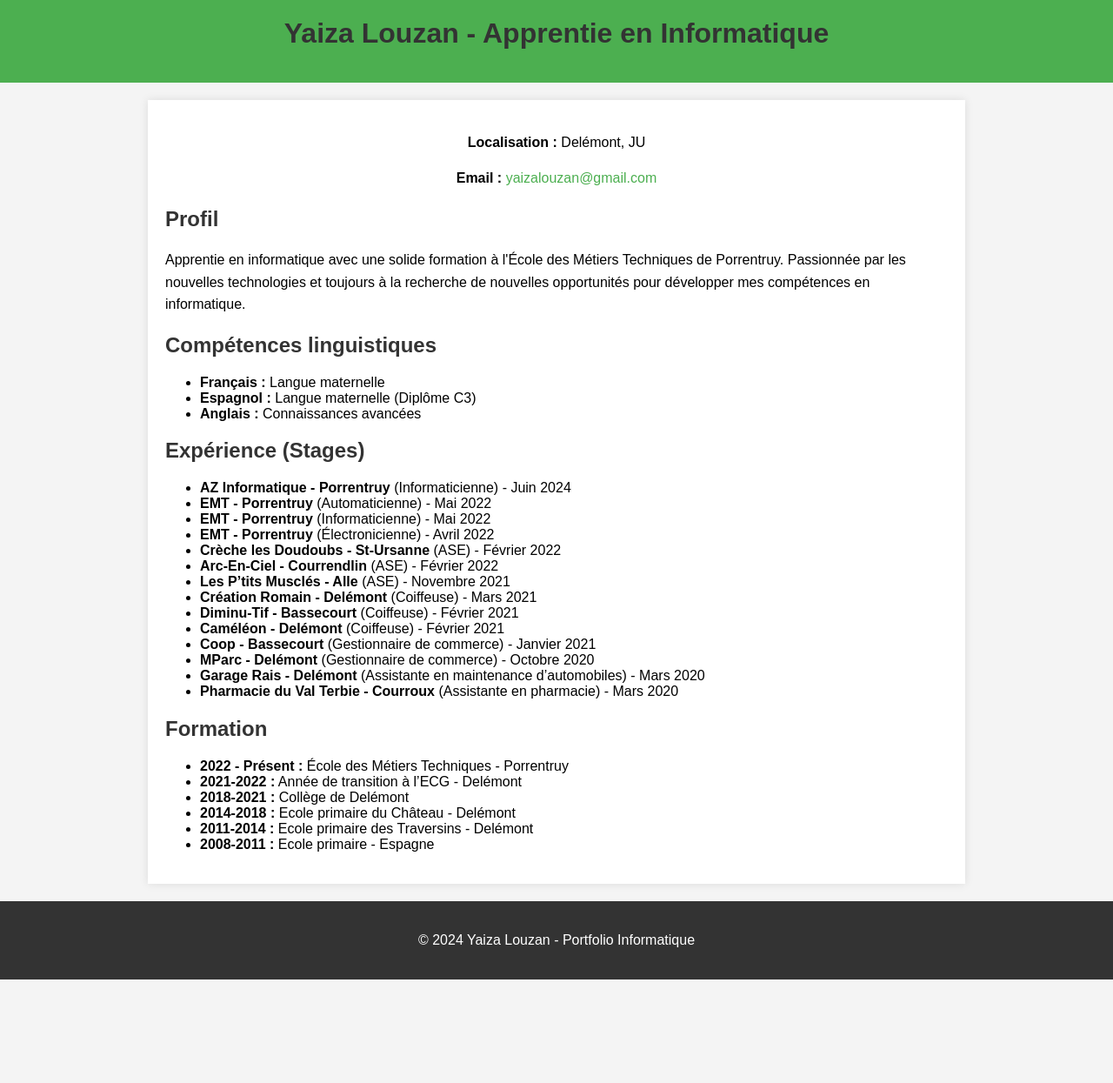
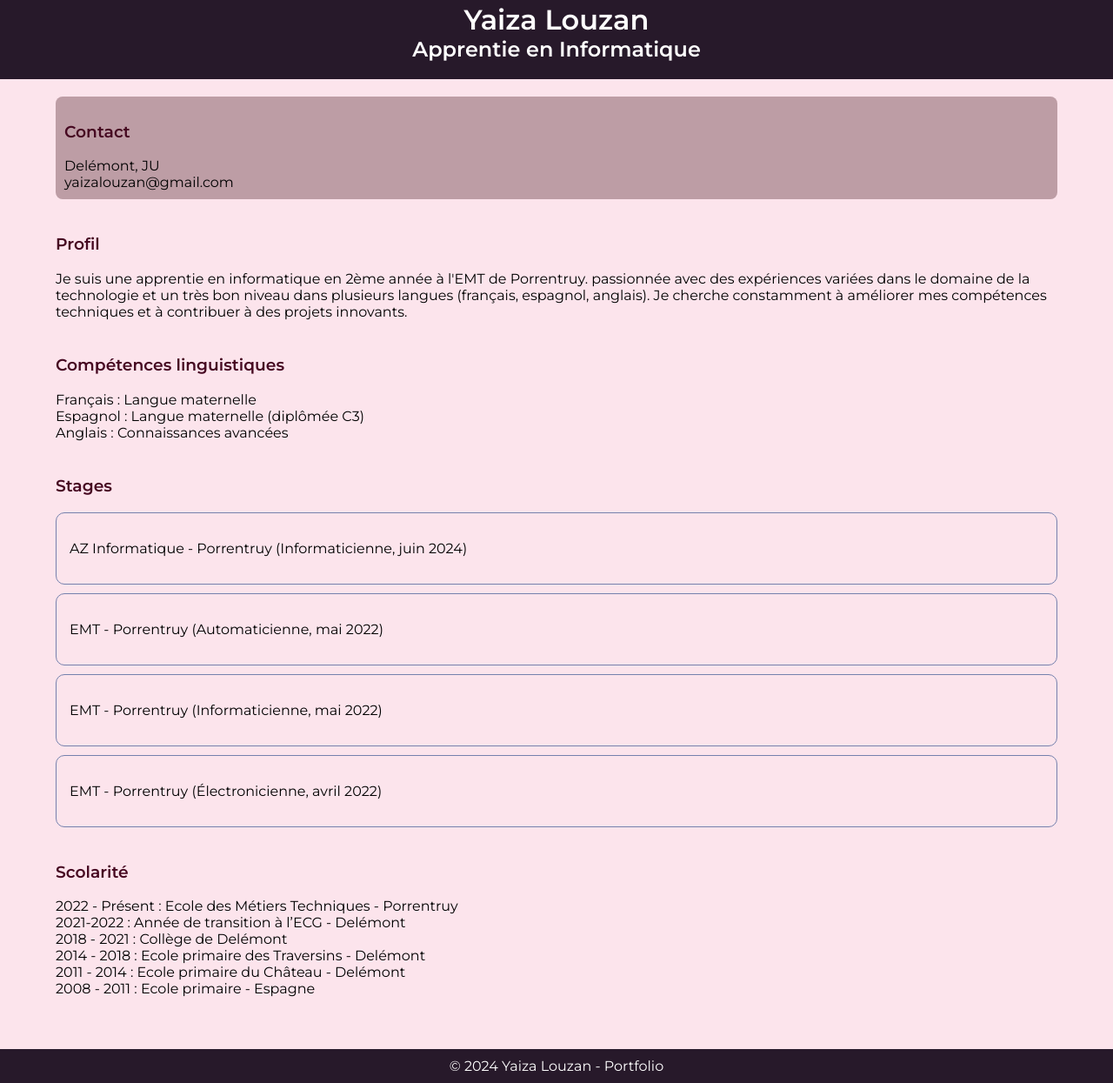
Before and after one commit to YaizaLouzan/portfolio, a plain HTML site: page index.html in a window 1280 px wide. Shown: the part 17-1262 px from the top of the page at 87% size. Before the commit the page ends 1143 px from the top, so only its background shows below. Drawn offline with Linux system fonts and the light colour scheme.

Commit message:
Update index.html

```diff
--- a/index.html
+++ b/index.html
@@ -1,107 +1,142 @@
 <!DOCTYPE html>
 <html lang="fr">
+
 <head>
     <meta charset="UTF-8">
     <meta name="viewport" content="width=device-width, initial-scale=1.0">
-    <meta name="description" content="Portfolio de Yaiza Louzan, Apprentie en Informatique.">
     <title>Portfolio - Yaiza Louzan</title>
+    <link href="https://fonts.googleapis.com/css2?family=Montserrat:wght@400;600&display=swap" rel="stylesheet">
     <style>
         body {
-            font-family: Arial, sans-serif;
+            font-family: 'Montserrat', sans-serif;
+            background-color: #fce4ec;
+            color: #333;
             margin: 0;
             padding: 0;
-            background-color: #f4f4f4;
         }
+
         header {
-            background-color: #4CAF50;
+            background-color: #27192a;
+            color: white;
+            padding: 20px;
+            text-align: center;
+        }
+
+        h1, h2 {
+            margin: 0;
+            color: #ffffff;
+        }
+
+        .container {
+            width: 90%;
+            max-width: 1200px;
+            margin: 0 auto;
+            padding: 20px;
+        }
+
+        .section {
+            margin-bottom: 40px;
+        }
+
+        h3 {
+            color: #460821;
+        }
+
+        p {
+            color: #000000;
+        }
+
+        .contact {
+            background-color: #bd9da5;
+            padding: 10px;
+            border-radius: 8px;
+            margin-bottom: 20px;
+        }
+
+        footer {
+            background-color: #27192a;
             color: white;
             text-align: center;
-            padding: 1rem;
+            padding: 10px;
         }
-        section {
-            max-width: 900px;
-            margin: 20px auto;
-            padding: 20px;
-            background-color: white;
-            box-shadow: 0px 0px 10px rgba(0, 0, 0, 0.1);
+
+        .contact-info {
+            margin: 0;
         }
-        h1, h2 {
-            color: #333;
+
+        .project-item {
+            background-color: #fce4ec;
+            padding: 15px;
+            border: 1px solid #7581ad;
+            border-radius: 10px;
+            margin-bottom: 10px;
         }
-        p {
-            line-height: 1.6;
-        }
-        .contact {
-            text-align: center;
-            margin-bottom: 20px;
-        }
-        .contact a {
-            color: #4CAF50;
-            text-decoration: none;
-        }
-        footer {
-            text-align: center;
-            padding: 1rem;
-            background-color: #333;
-            color: white;
-            margin-top: 20px;
-        }
+
     </style>
 </head>
+
 <body>
-
 <header>
-    <h1>Yaiza Louzan - Apprentie en Informatique</h1>
+    <h1>Yaiza Louzan</h1>
+    <h2>Apprentie en Informatique</h2>
 </header>
 
-<section>
-    <div class="contact">
-        <p><strong>Localisation :</strong> Delémont, JU</p>
-        <p><strong>Email :</strong> <a href="mailto:yaizalouzan@gmail.com">yaizalouzan@gmail.com</a></p>
-    </div>
+<div class="container">
+    <!-- Contact Section -->
+    <section class="section">
+        <div class="contact">
+            <h3>Contact</h3>
+            <p class="contact-info">Delémont, JU<br>
+                yaizalouzan@gmail.com</p>
+        </div>
+    </section>
 
-    <h2>Profil</h2>
-    <p>Apprentie en informatique avec une solide formation à l'École des Métiers Techniques de Porrentruy. Passionnée par les nouvelles technologies et toujours à la recherche de nouvelles opportunités pour développer mes compétences en informatique.</p>
+    <!-- Profil Section -->
+    <section class="section">
+        <h3>Profil</h3>
+        <p>Je suis une apprentie en informatique en 2ème année à l'EMT de Porrentruy. passionnée avec des expériences variées dans le domaine de la technologie et un très bon niveau dans plusieurs langues (français, espagnol, anglais). Je cherche constamment à améliorer mes compétences techniques et à contribuer à des projets innovants.</p>
+    </section>
 
-    <h2>Compétences linguistiques</h2>
-    <ul>
-        <li><strong>Français :</strong> Langue maternelle</li>
-        <li><strong>Espagnol :</strong> Langue maternelle (Diplôme C3)</li>
-        <li><strong>Anglais :</strong> Connaissances avancées</li>
-    </ul>
+    <!-- Compétences Langues Section -->
+    <section class="section">
+        <h3>Compétences linguistiques</h3>
+        <p>Français : Langue maternelle<br>
+            Espagnol : Langue maternelle (diplômée C3)<br>
+            Anglais : Connaissances avancées</p>
+    </section>
 
-    <h2>Expérience (Stages)</h2>
-    <ul>
-        <li><strong>AZ Informatique - Porrentruy</strong> (Informaticienne) - Juin 2024</li>
-        <li><strong>EMT - Porrentruy</strong> (Automaticienne) - Mai 2022</li>
-        <li><strong>EMT - Porrentruy</strong> (Informaticienne) - Mai 2022</li>
-        <li><strong>EMT - Porrentruy</strong> (Électronicienne) - Avril 2022</li>
-        <li><strong>Crèche les Doudoubs - St-Ursanne</strong> (ASE) - Février 2022</li>
-        <li><strong>Arc-En-Ciel - Courrendlin</strong> (ASE) - Février 2022</li>
-        <li><strong>Les P’tits Musclés - Alle</strong> (ASE) - Novembre 2021</li>
-        <li><strong>Création Romain - Delémont</strong> (Coiffeuse) - Mars 2021</li>
-        <li><strong>Diminu-Tif - Bassecourt</strong> (Coiffeuse) - Février 2021</li>
-        <li><strong>Caméléon - Delémont</strong> (Coiffeuse) - Février 2021</li>
-        <li><strong>Coop - Bassecourt</strong> (Gestionnaire de commerce) - Janvier 2021</li>
-        <li><strong>MParc - Delémont</strong> (Gestionnaire de commerce) - Octobre 2020</li>
-        <li><strong>Garage Rais - Delémont</strong> (Assistante en maintenance d’automobiles) - Mars 2020</li>
-        <li><strong>Pharmacie du Val Terbie - Courroux</strong> (Assistante en pharmacie) - Mars 2020</li>
-    </ul>
+    <!-- Stages Section -->
+    <section class="section">
+        <h3>Stages</h3>
+        <div class="project-item">
+            <p>AZ Informatique - Porrentruy (Informaticienne, juin 2024)</p>
+        </div>
+        <div class="project-item">
+            <p>EMT - Porrentruy (Automaticienne, mai 2022)</p>
+        </div>
+        <div class="project-item">
+            <p>EMT - Porrentruy (Informaticienne, mai 2022)</p>
+        </div>
+        <div class="project-item">
+            <p>EMT - Porrentruy (Électronicienne, avril 2022)</p>
+        </div>
+    </section>
 
-    <h2>Formation</h2>
-    <ul>
-        <li><strong>2022 - Présent :</strong> École des Métiers Techniques - Porrentruy</li>
-        <li><strong>2021-2022 :</strong> Année de transition à l’ECG - Delémont</li>
-        <li><strong>2018-2021 :</strong> Collège de Delémont</li>
-        <li><strong>2014-2018 :</strong> Ecole primaire du Château - Delémont</li>
-        <li><strong>2011-2014 :</strong> Ecole primaire des Traversins - Delémont</li>
-        <li><strong>2008-2011 :</strong> Ecole primaire - Espagne</li>
-    </ul>
-</section>
+    <!-- Scolarité Section -->
+    <section class="section">
+        <h3>Scolarité</h3>
+        <p>2022 - Présent : Ecole des Métiers Techniques - Porrentruy<br>
+            2021-2022 : Année de transition à l’ECG - Delémont<br>
+            2018 - 2021 : Collège de Delémont<br>
+            2014 - 2018 : Ecole primaire des Traversins - Delémont<br>
+            2011 - 2014 : Ecole primaire du Château - Delémont<br>
+            2008 - 2011 : Ecole primaire - Espagne</p>
+    </section>
+</div>
 
 <footer>
-    <p>&copy; 2024 Yaiza Louzan - Portfolio Informatique</p>
+    &copy; 2024 Yaiza Louzan - Portfolio
 </footer>
+</body>
 
-</body>
 </html>
```
